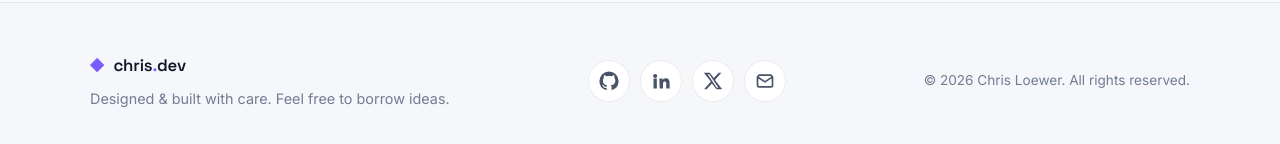
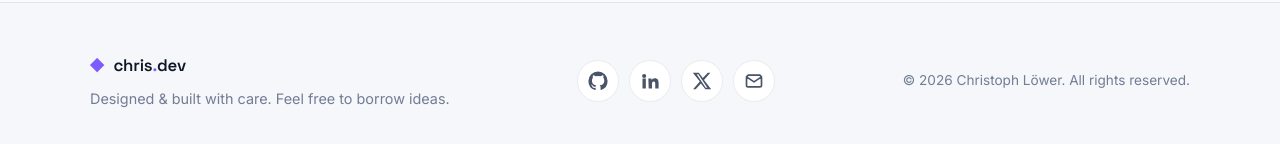
Before and after one commit to chrloewer/my-portfolio-webpage, a plain HTML site: page index.html in a window 1280 px wide. Shown: the part 3357-3501 px from the top of the page. Drawn offline with Linux system fonts and the light colour scheme.

Commit message:
Fix footer copyright name to Christoph Löwer (#1)

```diff
--- a/index.html
+++ b/index.html
@@ -342,7 +342,7 @@
         </a>
       </nav>
 
-      <p class="copyright">© <span id="year">2026</span> Chris Loewer. All rights reserved.</p>
+      <p class="copyright">© <span id="year">2026</span> Christoph Löwer. All rights reserved.</p>
     </div>
   </footer>
 
```
Also changed, not shown: 1 other file.
